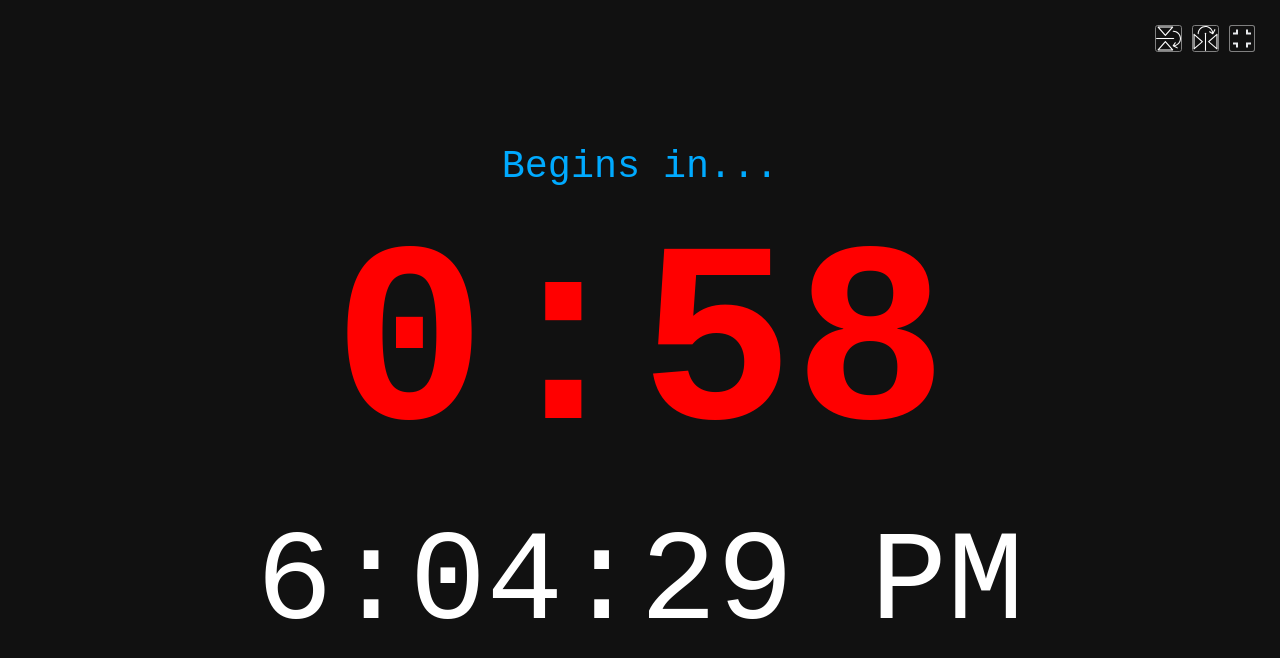
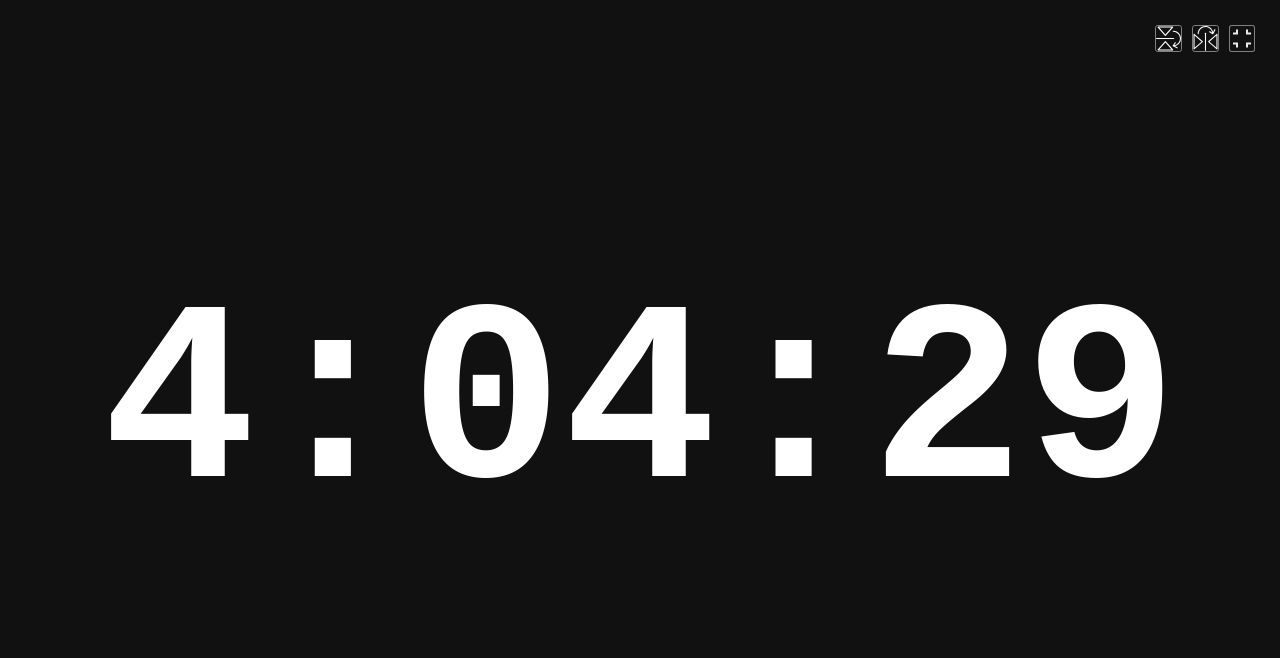
Before and after one commit to erik-sth/stagetimer-f, a React (Vite) app: page / in a window 1280 px wide. Shown: the top 658 px of the page. Built offline with nearby package versions, Linux system fonts and the light colour scheme.

Commit message:
added Viewer Interface

```diff
--- a/src/App.tsx
+++ b/src/App.tsx
@@ -1,12 +1,22 @@
-import './App.css';
-import Viewer from './components/Viewer/Viewer';
+import "./App.css";
+import Viewer from "./components/Viewer/Viewer";
 
 function App() {
-	return (
-		<>
-			<Viewer showClock={true} />
-		</>
-	);
+  return (
+    <>
+      <Viewer
+        showClock={false}
+        countUp={true}
+        previousTimer={0}
+        remainingTimer={0}
+        startTime={new Date(new Date().setHours(14, 0, 0, 0))}
+        state="Ticking"
+        headerText={""}
+        followTimer={false}
+        endTime={new Date(new Date().setHours(18, 0, 0, 0))}
+      />
+    </>
+  );
 }
 
 export default App;
--- a/src/components/viewer/Viewer.tsx
+++ b/src/components/viewer/Viewer.tsx
@@ -1,15 +1,33 @@
-import { useState, useEffect } from 'react';
-import './Viewer.css'; // Make sure the path matches your project structure
-import FullscreenBtn from '../Buttons/Fullscreen/FullscreenBtn';
-import MirrorBtn from '../Buttons/Mirror/MirrorBtn';
+import { useState, useEffect } from "react";
+import "./Viewer.css"; // Make sure the path matches your project structure
+import FullscreenBtn from "../Buttons/Fullscreen/FullscreenBtn";
+import MirrorBtn from "../Buttons/Mirror/MirrorBtn";
 
 interface Props {
   showClock: boolean;
+  state: "Paused" | "Stopped" | "Ticking";
+  remainingTimer: number;
+  startTime: Date;
+  endTime: Date;
+  countUp: boolean; // true => countup; false => countdown
+  previousTimer: number;
+  headerText: String;
+  followTimer: boolean; // true => follows Timer; false => follows Date
 }
 
-const Viewer = ({ showClock }: Props) => {
+const Viewer = ({
+  showClock,
+  state,
+  remainingTimer,
+  startTime,
+  previousTimer,
+  countUp,
+  headerText,
+  followTimer,
+  endTime,
+}: Props) => {
   const [time, setTime] = useState(new Date());
-	const [timer, setTimer] = useState(65); // 2 hours in seconds
+  const [timer, setTimer] = useState(() => calculateStartTime()); // 2 hours in seconds
 
   useEffect(() => {
     const timeId = setInterval(() => {
@@ -17,7 +35,13 @@ const Viewer = ({ showClock }: Props) => {
     }, 1000);
 
     const countdownId = setInterval(() => {
+      if (state == "Ticking") {
+        if (countUp == false) {
           setTimer((prevTimer) => prevTimer - 1);
+        } else {
+          setTimer((prevTimer) => prevTimer + 1);
+        }
+      }
     }, 1000);
 
     return () => {
@@ -25,6 +49,37 @@ const Viewer = ({ showClock }: Props) => {
       clearInterval(countdownId);
     };
   }, []);
+
+  useEffect(() => {
+    if (state == "Stopped") {
+      setTimer(previousTimer);
+    }
+  }, [state]);
+
+  useEffect(() => {
+    console.log(timer);
+  }, [timer]);
+
+  function calculateStartTime() {
+    if (followTimer && countUp) {
+      return 0; // Count up starting from 0 when followTimer is true
+    } else if (!followTimer && countUp) {
+      // Calculate time difference using getTime() to ensure arithmetic is valid
+      return Math.floor((new Date().getTime() - startTime.getTime()) / 1000);
+    } else if (!followTimer && !countUp) {
+      // Handle followTimer == true and countUp == false case (countdown with followTimer)
+      const now = new Date();
+      return Math.floor((endTime.getTime() - now.getTime()) / 1000);
+    }
+
+    const now = new Date();
+    // Difference in seconds
+    const elapsedSeconds = Math.floor(
+      (now.getTime() - startTime.getTime()) / 1000
+    );
+
+    return remainingTimer - elapsedSeconds;
+  }
 
   const formatCountdown = (seconds: number) => {
     const isNegative = seconds < 0;
@@ -34,17 +89,15 @@ const Viewer = ({ showClock }: Props) => {
     const minutes = Math.floor((absoluteSeconds % 3600) / 60);
     const remainingSeconds = absoluteSeconds % 60;
 
-		const formattedHours = hours > 0 ? `${hours.toString()}` : '';
+    const formattedHours = hours > 0 ? `${hours.toString()}` : "";
     const formattedMinutes =
-			minutes > 0 || hours > 0
-				? `${minutes.toString().padStart(2, '0')}`
-				: '0';
-		const formattedSeconds = remainingSeconds.toString().padStart(2, '0');
+      minutes > 0 || hours > 0 ? `${minutes.toString().padStart(2, "0")}` : "0";
+    const formattedSeconds = remainingSeconds.toString().padStart(2, "0");
 
-		const negativePrefix = isNegative ? '-' : '';
+    const negativePrefix = isNegative ? "-" : "";
 
     return (
-			<span className={isNegative || seconds < 61 ? 'red' : ''}>
+      <span className={(isNegative || seconds < 61) && !countUp ? "red" : ""}>
         <span>{negativePrefix}</span>
         {formattedHours && <span>{formattedHours}:</span>}
         <span>{formattedMinutes}:</span>
@@ -55,20 +108,18 @@ const Viewer = ({ showClock }: Props) => {
 
   return (
     <>
-			<div className='viewer'>
-				<div className='buttons'>
+      <div className="viewer">
+        <div className="buttons">
           <MirrorBtn />
           <FullscreenBtn />
         </div>
         {/* "Begins in..." text */}
-				<div className='headerText'>Begins in...</div>
+        <div className="headerText">{headerText}</div>
         {/* Countdown Timer */}
-				<div className='countdown'>{formatCountdown(timer)}</div>
+        <div className="countdown">{formatCountdown(timer)}</div>
         {/* Current Time */}
         {showClock && (
-					<div className='currentTime'>
-						{time.toLocaleTimeString()}
-					</div>
+          <div className="currentTime">{time.toLocaleTimeString()}</div>
         )}
       </div>
     </>
```
Lines whose indentation alone changed are shown as unchanged.
